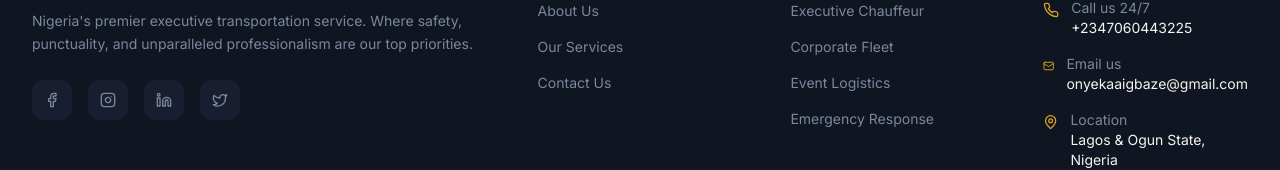
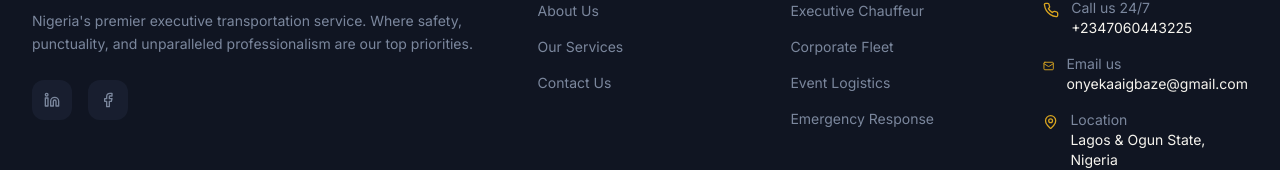
Before and after one commit to Jo-shua09/Beno-Dynamic-Concept, a React (Vite) app: page / in a window 1280 px wide. Shown: the part 4703-4873 px from the top of the page. Built offline with nearby package versions, Linux system fonts and the light colour scheme; the HTML template or start-up script is replaced by a standard one.

Commit message:
fix: update social media links in Footer component and improve Navbar styles

```diff
--- a/src/components/layout/Footer.tsx
+++ b/src/components/layout/Footer.tsx
@@ -22,15 +22,22 @@ const Footer = () => {
               Nigeria's premier executive transportation service. Where safety, punctuality, and unparalleled professionalism are our top priorities.
             </p>
             <div className="flex gap-4">
-              {[Facebook, Instagram, Linkedin, Twitter].map((Icon, i) => (
-                <a
-                  key={i}
-                  href="#"
-                  className="w-10 h-10 rounded-lg bg-muted/50 flex items-center justify-center text-muted-foreground hover:bg-gold hover:text-primary-foreground transition-all duration-300"
-                >
-                  <Icon className="w-4 h-4" />
-                </a>
-              ))}
+              <a
+                href="https://www.linkedin.com/in/onyeka-aigbaze-8047572b0?"
+                target="_blank"
+                rel="noopener noreferrer"
+                className="w-10 h-10 rounded-lg bg-muted/50 flex items-center justify-center text-muted-foreground hover:bg-gold hover:text-primary-foreground transition-all duration-300"
+              >
+                <Linkedin className="w-4 h-4" />
+              </a>
+              <a
+                href="https://web.facebook.com/beno.dynamic.concerts/?_rdc=1&_rdr#"
+                target="_blank"
+                rel="noopener noreferrer"
+                className="w-10 h-10 rounded-lg bg-muted/50 flex items-center justify-center text-muted-foreground hover:bg-gold hover:text-primary-foreground transition-all duration-300"
+              >
+                <Facebook className="w-4 h-4" />
+              </a>
             </div>
           </div>
 
--- a/src/components/layout/Navbar.tsx
+++ b/src/components/layout/Navbar.tsx
@@ -41,7 +41,7 @@ const Navbar = () => {
       <nav
         className={cn(
           "fixed top-0 left-0 right-0 z-50 transition-all duration-500",
-          isScrolled ? "py-3 backdrop-blur-xl bg-background/80 border-b border-border/50 shadow-lg" : "py-6 bg-transparent"
+          isScrolled ? "py-3 backdrop-blur-xl bg-background/80 border-b border-border/50 shadow-lg" : "py-6 bg-transparent",
         )}
       >
         <div className="container-custom flex items-center justify-between px-4 md:px-8">
@@ -64,7 +64,7 @@ const Navbar = () => {
                 to={link.href}
                 className={cn(
                   "relative text-sm font-medium transition-colors duration-300 py-2",
-                  location.pathname === link.href ? "text-gold" : "text-foreground/80 hover:text-gold"
+                  location.pathname === link.href ? "text-gold" : "text-foreground/80 hover:text-gold",
                 )}
               >
                 {link.name}
@@ -98,18 +98,18 @@ const Navbar = () => {
         <div
           className={cn(
             "lg:hidden fixed inset-0 z-40 transition-all duration-500 ease-in-out",
-            isMobileMenuOpen ? "opacity-100 pointer-events-auto" : "opacity-0 pointer-events-none"
+            isMobileMenuOpen ? "opacity-100 pointer-events-auto" : "opacity-0 pointer-events-none",
           )}
           onClick={() => setIsMobileMenuOpen(false)}
         >
           {/* Background with blur */}
-          <div className="absolute inset-0 bg-background/95 backdrop-blur-xl" />
+          <div className="absolute inset-0 bg-background" />
 
           {/* Content Container */}
           <div
             className={cn(
-              "absolute inset-0 flex flex-col h-full space-y-12 pt-24 pb-32 px-6 transition-transform duration-500 ease-in-out",
-              isMobileMenuOpen ? "translate-y-0" : "translate-y-4"
+              "absolute inset-0 flex flex-col h-full min-h-screen w-full bg-background space-y-12 pt-24 pb-32 px-6 transition-transform duration-500 ease-in-out",
+              isMobileMenuOpen ? "translate-y-0" : "translate-y-4",
             )}
             onClick={(e) => e.stopPropagation()}
           >
@@ -123,7 +123,7 @@ const Navbar = () => {
                   className={cn(
                     "text-2xl font-semibold py-1 transition-all duration-300 transform hover:scale-105",
                     location.pathname === link.href ? "text-gold" : "text-foreground/90 hover:text-gold",
-                    isMobileMenuOpen ? "opacity-100 translate-y-0" : "opacity-0 translate-y-4"
+                    isMobileMenuOpen ? "opacity-100 translate-y-0" : "opacity-0 translate-y-4",
                   )}
                   style={{
                     transitionDelay: isMobileMenuOpen ? `${index * 100}ms` : "0ms",
@@ -180,7 +180,7 @@ const Navbar = () => {
         href="tel:+2348133902855"
         className={cn(
           "lg:hidden fixed bottom-6 right-6 z-50 w-14 h-14 rounded-full bg-gradient-to-r from-gold to-gold-light flex items-center justify-center shadow-lg transition-all duration-300",
-          isMobileMenuOpen ? "scale-0 opacity-0" : "scale-100 opacity-100 animate-pulse-gold"
+          isMobileMenuOpen ? "scale-0 opacity-0" : "scale-100 opacity-100 animate-pulse-gold",
         )}
       >
         <Phone className="w-6 h-6 text-primary-foreground" />
```
